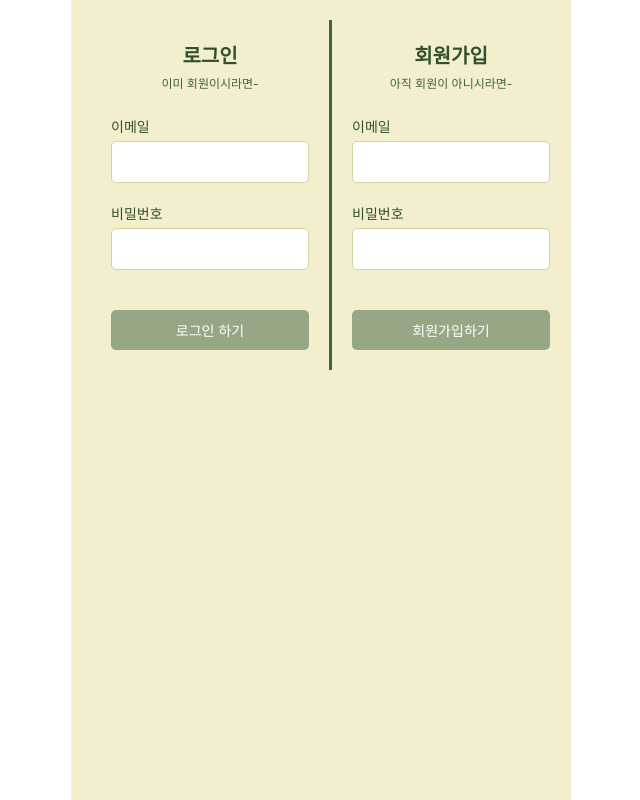
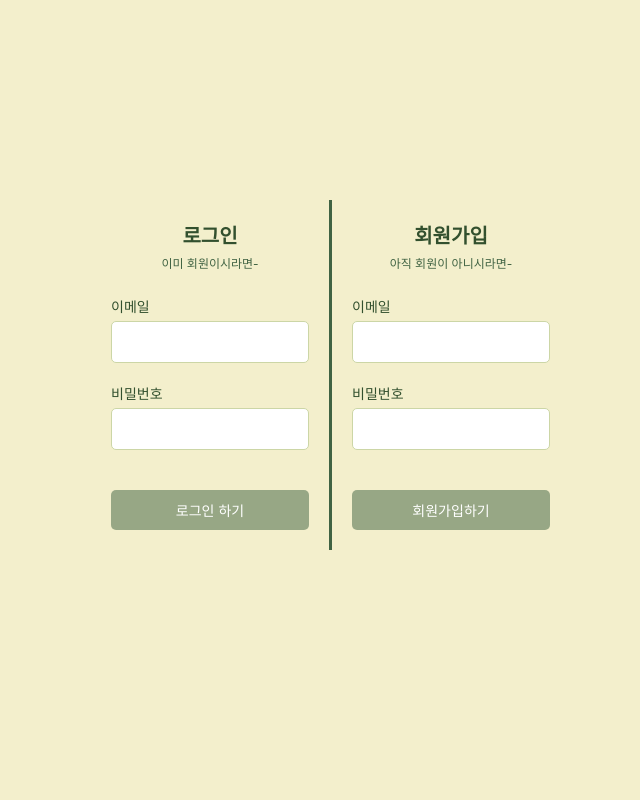
Before and after one commit to gandy818/wanted-pre-onboarding-frontend, a React (Create React App) app: page /#/ in a window 1280 px wide. Shown: the whole page, without its empty margins (319-959 px from the left). Built offline with nearby package versions, Linux system fonts and the light colour scheme.

Commit message:
Style : 메인 페이지 패딩 조절, 투두리스트 수정 모션 수정

```diff
--- a/src/components/todoListItem.js
+++ b/src/components/todoListItem.js
@@ -60,7 +60,7 @@ function TodoListItem({ todo, onUpdateTodo, onDeleteTodo }) {
     <div className="todoListItem">
       <input type="checkbox" id={"checkbox" + todo.id} checked={completed} disabled={disabled} onChange={checkboxStatus}></input>
       <label htmlFor={"checkbox" + todo.id}></label>
-      <input className={(todo.isCompleted) ? "done" : ""} type="text" value={value} readOnly={readOnly} onChange={onChange} onKeyUp={onKeyUp}></input>
+      <input className={(completed) ? "done" : ""} type="text" value={value} readOnly={readOnly} onChange={onChange} onKeyUp={onKeyUp}></input>
       <div className={"btn" + (showDefaultBtn ? " isShow" : " isHide")} onClick={onUpdateMode}>수정</div>
       <div className={"btn" + (showDefaultBtn ? " isShow" : " isHide")} onClick={deleteTodo}>삭제</div>
       <div className={"btn light" + (showUpdateBtn ? " isShow" : " isHide")} onClick={updateTodo}>완료</div>
--- a/src/index.css
+++ b/src/index.css
@@ -5,6 +5,7 @@ body {
     sans-serif;
   -webkit-font-smoothing: antialiased;
   -moz-osx-font-smoothing: grayscale;
+  background-color: #F3EFCC;
 }
 
 code {
--- a/src/styled/main.scss
+++ b/src/styled/main.scss
@@ -1,5 +1,5 @@
 .main{
-  padding: 20px;
+  padding: 200px 20px 20px 20px;
   display: flex;
   .signinSection{
     padding: 20px;
```
